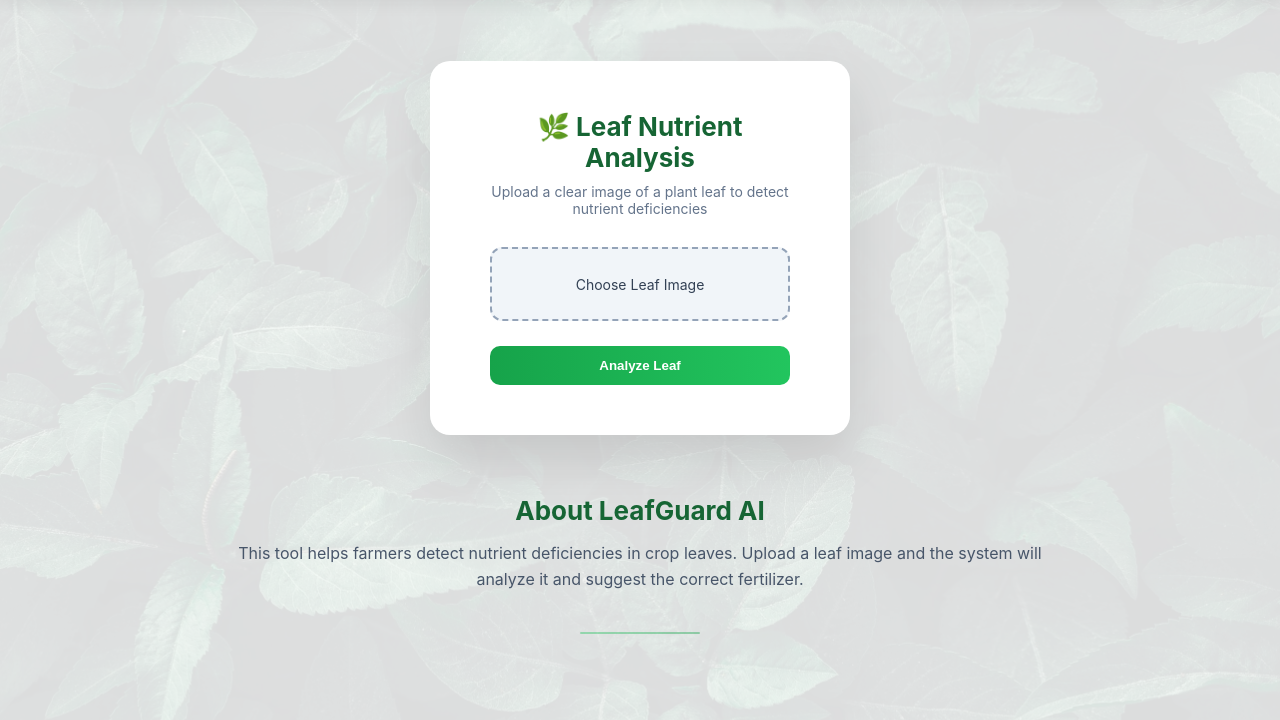
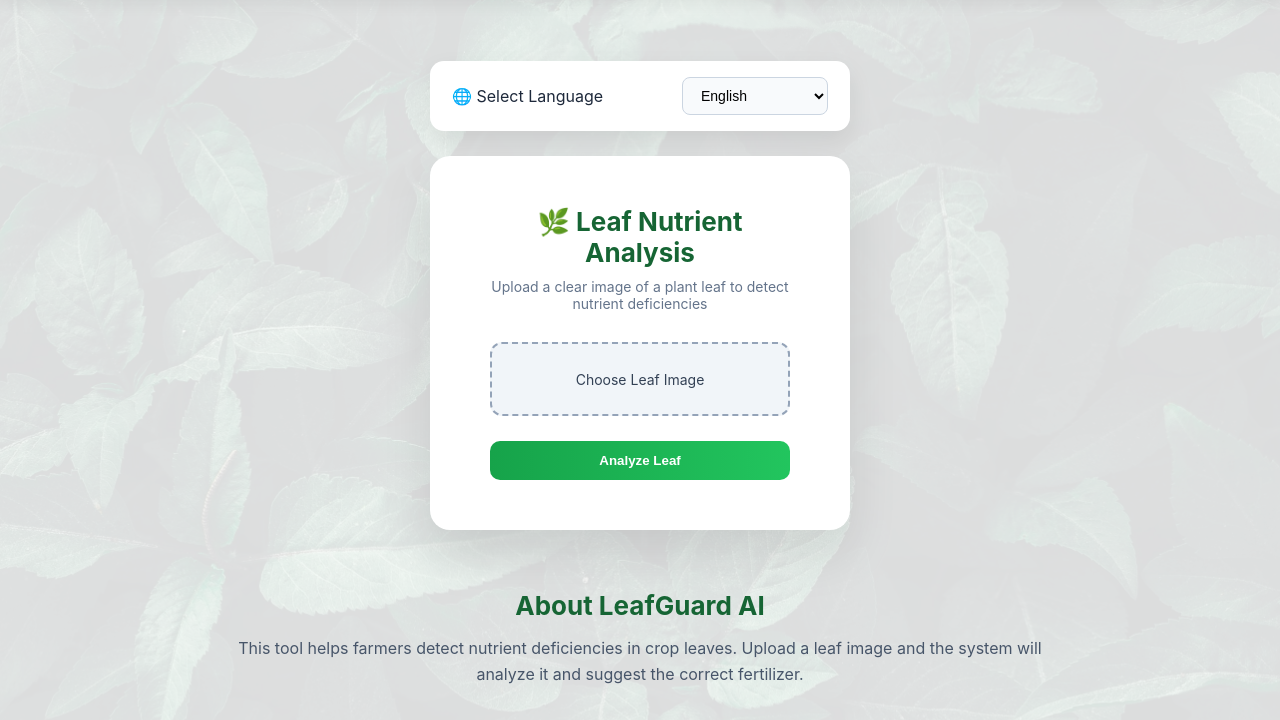
Before and after one commit to Sahil-tech-29/LeafGuard-AI, a Flask app: page /upload in a window 1280 px wide. Shown: the part 59-779 px from the top of the page. Run offline with Flask 3, Linux system fonts and the light colour scheme; the visitor is signed in with stand-in values (Sample User, id 1); some libraries are stand-ins or nearby versions.

Commit message:
Added language selector and improved UI

```diff
--- a/app.py
+++ b/app.py
@@ -113,6 +113,7 @@ def predict():
 
 
     file = request.files["file"]
+    language = request.form.get("language", "English")
     os.makedirs("static", exist_ok=True)
 
     filename = secure_filename(file.filename)
@@ -151,7 +152,7 @@ def predict():
     You are an expert agricultural scientist.
 
     Detected nutrient deficiency: {predicted_class}
-
+    Explain the problem and solution for farmers in {language}.
     Provide a structured professional report using this exact format:
 
 
@@ -212,7 +213,8 @@ def predict():
     confidence_message=confidence_message,
     explanation=explanation,
     file_name=filename,
-    quantity=quantity
+    quantity=quantity,
+    language=language
 )
 
 if __name__ == "__main__":
--- a/static/style.css
+++ b/static/style.css
@@ -940,3 +940,74 @@ transform:translateY(-3px);
 box-shadow:0 12px 30px rgba(0,0,0,0.25);
 background:linear-gradient(135deg,#15803d,#16a34a);
 }
+
+
+
+/* ---------- Language Selector ---------- */
+
+.language-box{
+
+background:white;
+
+display:flex;
+justify-content:space-between;
+align-items:center;
+
+padding:16px 22px;
+
+border-radius:14px;
+
+width:420px;
+margin-bottom:25px;
+
+box-shadow:0 10px 25px rgba(0,0,0,0.08);
+
+transition:0.25s ease;
+}
+
+.language-box:hover{
+transform:translateY(-2px);
+box-shadow:0 14px 35px rgba(0,0,0,0.12);
+}
+
+/* Left side */
+
+.language-left{
+display:flex;
+align-items:center;
+gap:10px;
+
+font-size:16px;
+font-weight:600;
+
+color:#166534;
+}
+
+/* Dropdown */
+
+.language-box select{
+
+padding:9px 14px;
+
+border-radius:8px;
+border:1px solid #cbd5e1;
+
+font-size:14px;
+font-weight:500;
+
+background:#f8fafc;
+
+cursor:pointer;
+
+transition:0.2s;
+}
+
+.language-box select:hover{
+border-color:#16a34a;
+}
+
+.language-box select:focus{
+outline:none;
+border-color:#16a34a;
+box-shadow:0 0 6px rgba(34,197,94,0.35);
+}
--- a/templates/upload.html
+++ b/templates/upload.html
@@ -25,9 +25,24 @@
         <span class="welcome">Welcome, {{ username }}</span>
         <a href="/logout" class="logout-btn">Logout</a>
     </div>
+</select>
 
 </nav>
 <div class="upload-container">
+
+    <div class="language-box">
+
+    <label>🌐 Select Language</label>
+
+        <select name="language" id="languageSelect" form="uploadForm">
+            <option value="English">English</option>
+            <option value="Hindi">हिंदी (Hindi)</option>
+            <option value="Punjabi">ਪੰਜਾਬੀ (Punjabi)</option>
+            <option value="Marathi">मराठी (Marathi)</option>
+            <option value="Tamil">தமிழ் (Tamil)</option>
+        </select>
+
+    </div>
 
     <div class="upload-card">
         <h1>🌿 Leaf Nutrient Analysis</h1>
@@ -35,13 +50,12 @@
             Upload a clear image of a plant leaf to detect nutrient deficiencies
         </p>
 
-        <form action="/predict" method="POST" enctype="multipart/form-data">
+        <form id="uploadForm" action="/predict" method="POST" enctype="multipart/form-data">
 
             <label class="file-upload">
                 <input type="file" name="file" id="fileInput" required>
                 <span id="fileText">Choose Leaf Image</span>
             </label>
-
             <button type="submit">Analyze Leaf</button>
 
         </form>
```
